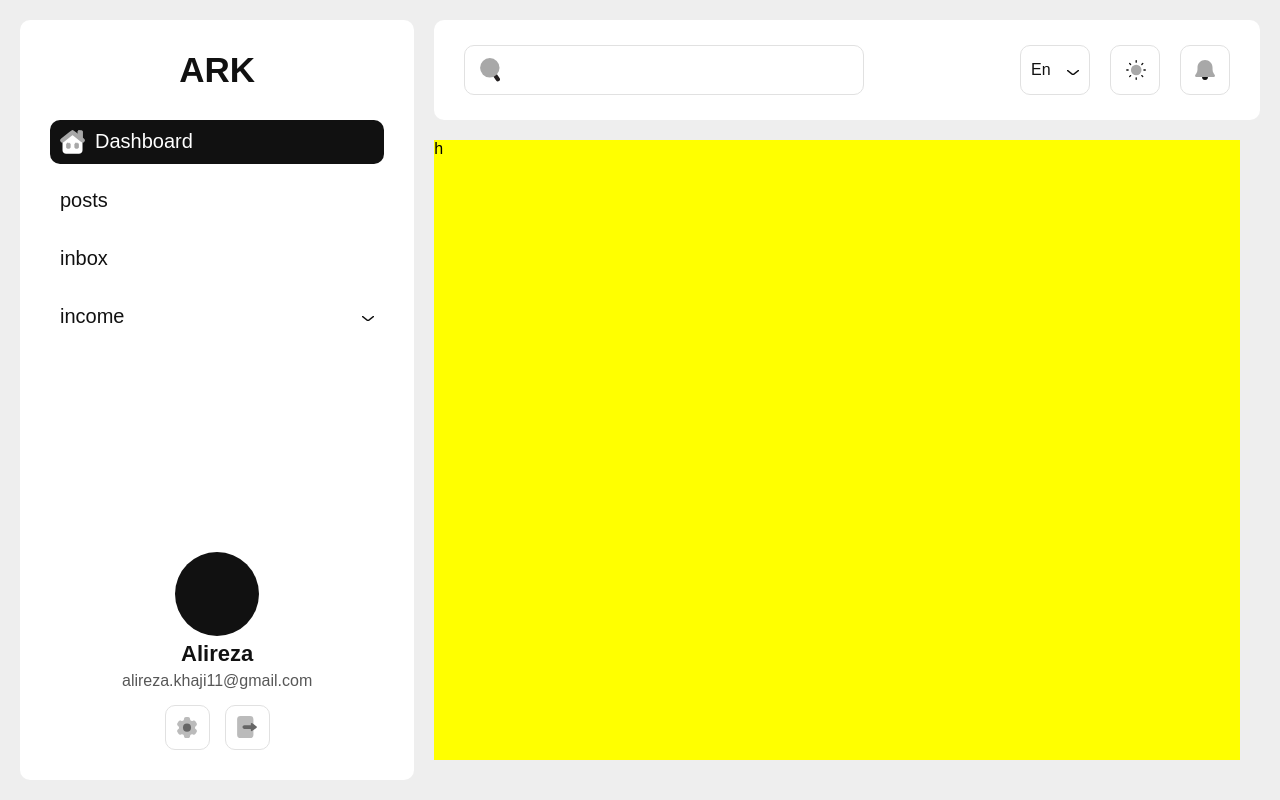
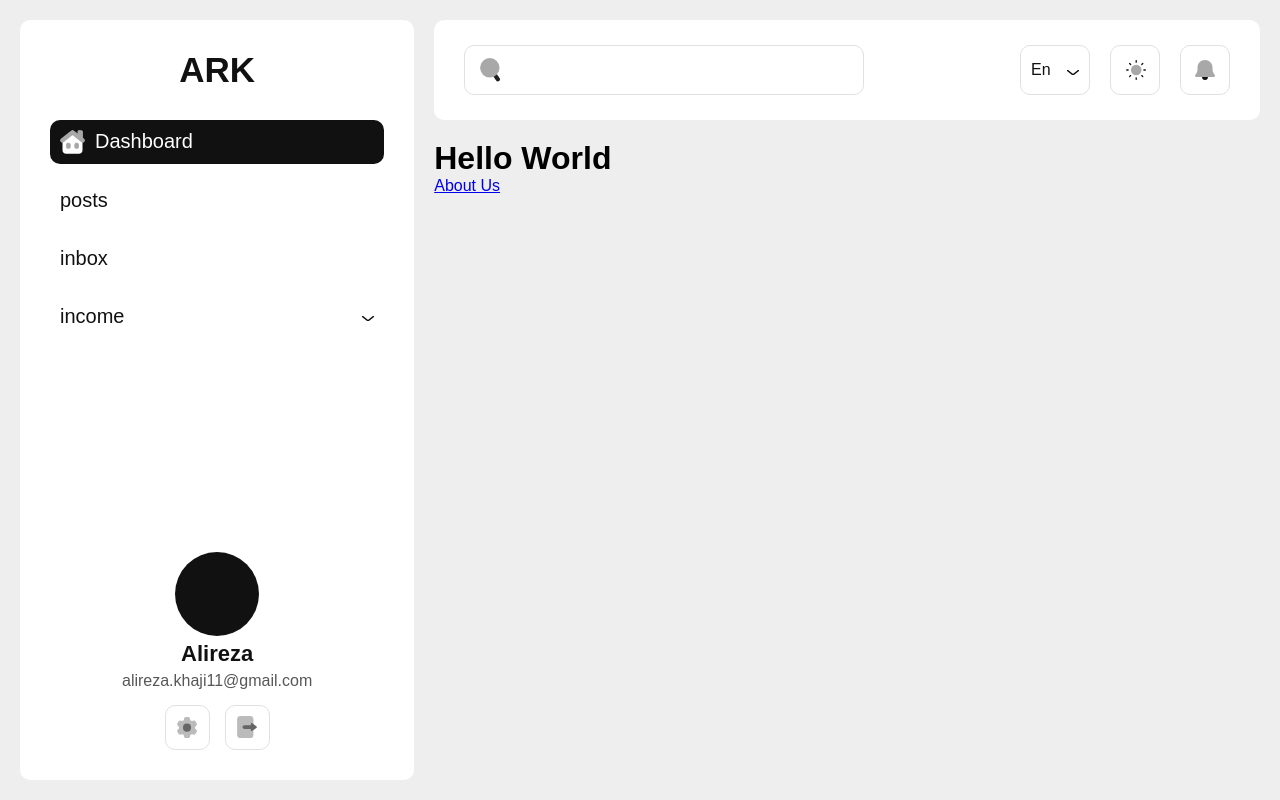
Before and after one commit to ark1111/ark-panel, a React (Vite) app: page / in a window 1280 px wide. Built offline with nearby package versions, Linux system fonts and the light colour scheme; a web font is replaced by a local one.

Commit message:
feat : router

```diff
--- a/package.json
+++ b/package.json
@@ -11,9 +11,13 @@
   },
   "dependencies": {
     "i18next": "^23.4.5",
+    "localforage": "^1.10.0",
+    "match-sorter": "^6.3.1",
     "react": "^18.2.0",
     "react-dom": "^18.2.0",
     "react-i18next": "^13.2.0",
+    "react-router-dom": "^6.15.0",
+    "sort-by": "^1.2.0",
     "styled-components": "^6.0.7"
   },
   "devDependencies": {
--- a/src/App.tsx
+++ b/src/App.tsx
@@ -5,6 +5,8 @@ import Nav from "./components/nav";
 import { light, dark } from "./theme";
 import { ThemeProvider } from "styled-components";
 import i18n from "./locals/i18n";
+import { RouterProvider } from "react-router-dom";
+import { router } from "./router/router";
 
 const themeList = [light, dark];
 
@@ -51,11 +53,7 @@ function App() {
             $scrollIsActive={scrollIsActive}
             $isRtl={language === "Fa" ? true : false}
           >
-            <div
-              style={{ width: "100%", height: "130vh", background: "yellow" }}
-            >
-              h
-            </div>
+            <RouterProvider router={router} />
           </Content>
         </Page>
       </Container>
--- /dev/null
+++ b/src/router/router.tsx
@@ -0,0 +1,17 @@
+import { createBrowserRouter, Route, Link } from "react-router-dom";
+
+export const router = createBrowserRouter([
+  {
+    path: "/",
+    element: (
+      <div>
+        <h1>Hello World</h1>
+        <Link to="about">About Us</Link>
+      </div>
+    ),
+  },
+  {
+    path: "about",
+    element: <div>About</div>,
+  },
+]);
```
Also changed, not shown: 1 other file (tests, documents, lock files or other folders).
